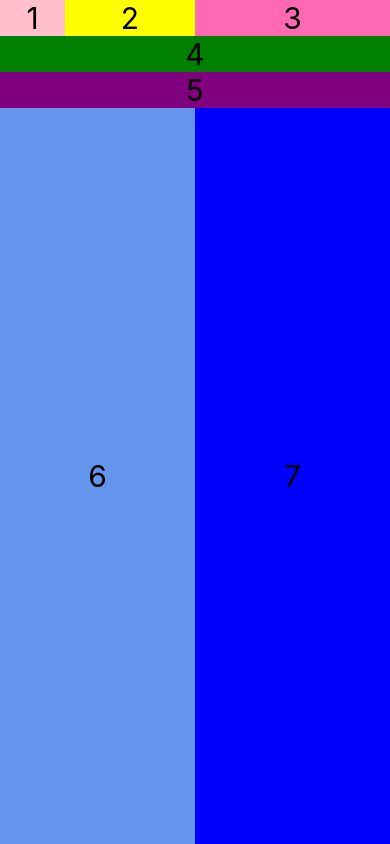
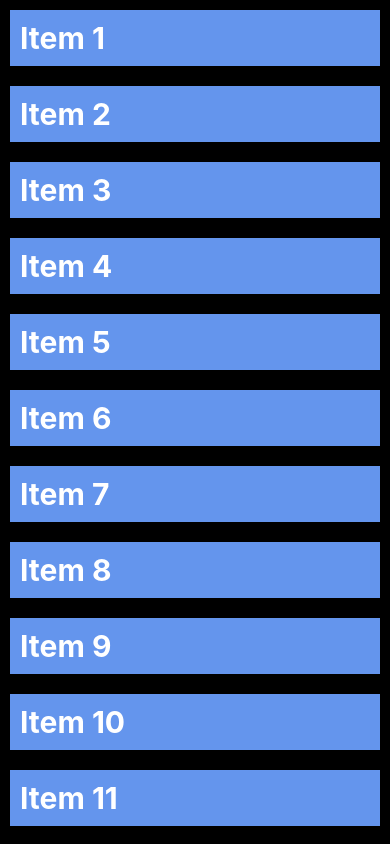
Before and after one commit to GabrielDelight/React-native-courses, a React Native app: screen / in a window 390 px wide. Built offline with nearby package versions, Linux system fonts and the light colour scheme.

Commit message:
List, scrollview and refreshCOntrol

```diff
--- a/App.tsx
+++ b/App.tsx
@@ -1,112 +1,65 @@
-import React from 'react';
-import {BackHandler, StyleSheet, Text, View} from 'react-native';
+import React, {useState} from 'react';
+import {RefreshControl, ScrollView, StyleSheet, Text, View} from 'react-native';
 
 function App(): JSX.Element {
+  const [refreshing, setRefreshing] = useState(false);
+  const [items, setItems] = useState([
+    {key: 1, item: 1},
+    {key: 2, item: 2},
+    {key: 3, item: 3},
+    {key: 4, item: 4},
+    {key: 5, item: 5},
+    {key: 6, item: 6},
+    {key: 7, item: 7},
+    {key: 8, item: 8},
+    {key: 9, item: 9},
+    {key: 10, item: 10},
+    {key: 11, item: 11},
+    {key: 12, item: 12},
+    {key: 13, item: 13},
+    {key: 14, item: 14},
+    {key: 15, item: 15},
+    {key: 16, item: 16},
+    {key: 17, item: 17},
+  ]);
+
+  const onRefreshing = () => {
+    setRefreshing(true);
+    setItems([...items, {key: 18, item: 18}]);
+    setRefreshing(false);
+  };
+
   return (
-    <View style={styles.body}>
-      <View style={styles.row1}>
-        <View style={styles.view1}>
-          <Text style={styles.text}>1</Text>
+    <ScrollView
+      style={styles.body}
+      refreshControl={
+        <RefreshControl refreshing={refreshing} onRefresh={onRefreshing} colors={["#ff00ff", "red", "green"]} />
+      }>
+      {items.map(item => (
+        <View style={styles.view}>
+          <Text key={item.key} style={styles.text}>
+            Item {item.item}
+          </Text>
         </View>
-        <View style={styles.view2}>
-          <Text style={styles.text}>2</Text>
-        </View>
-        <View style={styles.view3}>
-          <Text style={styles.text}>3</Text>
-        </View>
-      </View>
-
-      {/* send View */}
-      <View style={styles.row2}>
-        <View style={styles.view4}>
-          <Text style={styles.text}>4</Text>
-        </View>
-        <View style={styles.view5}>
-          <Text style={styles.text}>5</Text>
-        </View>
-      </View>
-
-      {/* Thord View */}
-      <View style={styles.row3}>
-        <View style={styles.view6}>
-          <Text style={styles.text}>6</Text>
-        </View>
-        <View style={styles.view7}>
-          <Text style={styles.text}>7</Text>
-        </View>
-      </View>
-    </View>
+      ))}
+    </ScrollView>
   );
 }
 
 const styles = StyleSheet.create({
   body: {
     flex: 1,
-    // backgroundColor: 'white',
-    // justifyContent: 'center',
-    // alignItems: 'center',
+    backgroundColor: 'black',
   },
-  // Rows section
-  row1: {
-    // flex: 1,
-    flexDirection: 'row',
+  view: {
+    padding: 10,
+    backgroundColor: 'cornflowerblue',
+    margin: 10,
   },
-
-  row2: {
-    flexDirection: 'column',
-  },
-
-  row3: {
-    flexDirection: 'row',
-    flex: 1
-  },
-  // View section
-  view1: {
-    flex: 1,
-    alignItems: 'center',
-    justifyContent: 'center',
-    backgroundColor: 'pink',
-  },
-  view2: {
-    flex: 2,
-    alignItems: 'center',
-    justifyContent: 'center',
-    backgroundColor: 'yellow',
-  },
-  view3: {
-    flex: 3,
-    alignItems: 'center',
-    justifyContent: 'center',
-    backgroundColor: 'hotpink',
-  },
-  view4: {
-    // flex: 1,
-    alignContent: 'center',
-    justifyContent: 'center',
-    backgroundColor: 'green',
-  },
-  view5: {
-    alignContent: 'center',
-    justifyContent: 'center',
-    backgroundColor: 'purple',
-  },
-  view6: {
-    backgroundColor: 'cornflowerblue',
-    alignItems: 'stretch',
-    justifyContent: "center",
-    flex: 1,
-  },
-  view7: {
-    backgroundColor: 'blue',
-    alignItems: 'stretch',
-    justifyContent: "center",
-    flex: 1,
-  },
-
   text: {
-    textAlign: 'center',
     fontSize: 30,
-    // margin: 10,
+    fontWeight: 'bold',
+    color: 'white',
   },
 });
 
```
